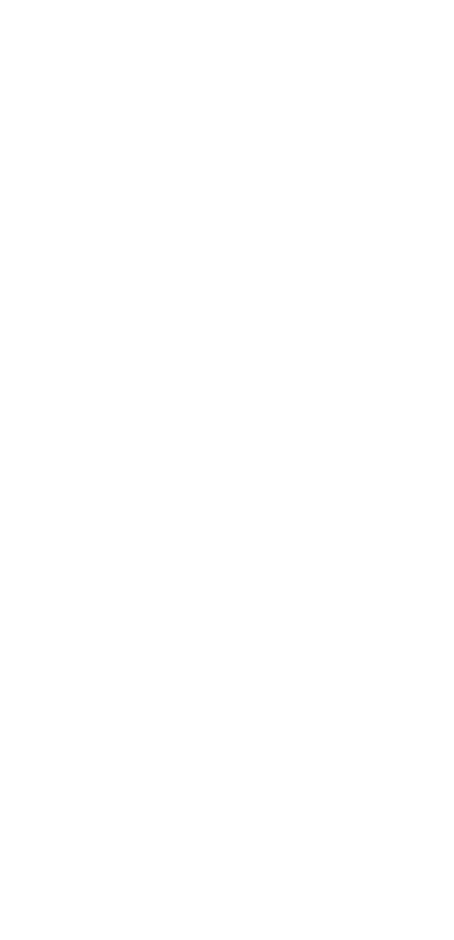
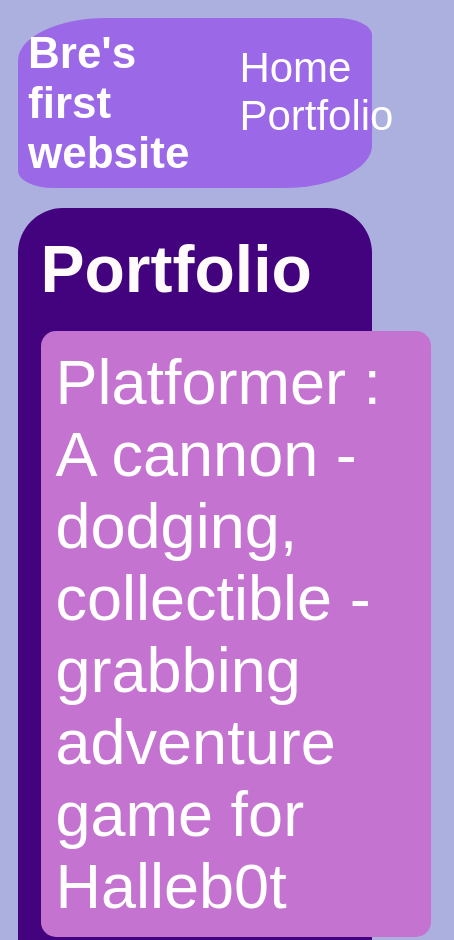
Before and after one commit to Bre08/bre08.github.io, a plain HTML site: page portfolio.html in a window 390 px wide. Shown: the top 940 px of the page, 454 px wide, since content can reach past the window. Before the commit the page ends 844 px from the top, so only its background shows below. Drawn offline with Linux system fonts and the light colour scheme.

Commit message:
add portfolio.html file

```diff
--- a/portfolio.html
+++ b/portfolio.html
@@ -0,0 +1,39 @@
+<!DOCTYPE HTML>
+<html>
+    <head>
+        <title> Bre's Website</title>
+        <link rel="stylesheet" href="style.css">
+    </head>
+
+    <body>
+        <div id="all-contents">
+            <nav>
+                <h1> Bre's first website</h1>
+                <ul id="nal-ul">
+                    <li class="nav-li">
+                        <a class="nav-a" href="index.html"> Home</a>
+                    </li>
+                    <li class="nav-li">
+                        <a class="nav-a" href="portfolio.html"> Portfolio</a>
+                    </li>
+                </ul>
+            </nav>
+            <main>
+                <div class="content">
+                    <h1>Portfolio</h1>
+                    <ul id="portfolio">
+                        <li>
+                        <a href="projects/platformer/">Platformer : A cannon - dodging, collectible - grabbing adventure game for Halleb0t</a>
+                    </li>
+                        <li>
+                        <a href="projects/bouncing-box/">Bouncing Box : A project that gives you a taste of game development on the web </a>
+                    </li>
+                        <li>
+                        <a href="projects/circularity/">Circularity : A motion poem using random number generation and velocity applied to circle shapes...</a>
+                    </li>
+                    </ul>
+                </div>
+            </main>
+        </div>
+    </body>
+</html>
--- a/style.css
+++ b/style.css
@@ -64,3 +64,80 @@ main {
 h2, h3 {
     margin: 0px;
 }
+
+ /* portfolio styles */
+ .content h1 {
+    color: rgb(255, 251, 251);
+    border-radius: 30px;
+}
+
+#portfolio {
+    list-style-type: none;
+    padding-left: 0;
+}
+
+#portfolio li {
+    background: #c573d1;
+    padding: 10px;
+    border-radius: 10px;
+    margin-bottom: 10px;
+}
+
+#portfolio li:hover {
+    background: #eee;
+}
+
+#portfolio a {
+    text-decoration: none;
+    color: #ffffff;
+}
+
+  /* responsive web design */
+  @media screen and (min-width: 120px) and (max-width: 1080px) {
+    main {
+      height: 100ch;
+      zoom: 1.5;
+      display: grid;
+    }
+
+    h1 {
+      font-size: 44px;
+    }
+
+    h2 {
+      font-size: 42px;
+    }
+
+    h3 {
+      font-size: 36px;
+    }
+
+    #all-contents {
+      height: 100ch;
+      margin: none;
+    }
+
+    a {
+      font-size: 42px;
+    }
+
+    .sidebar {
+      margin-right: 0px;
+      justify-content: center;
+      align-items: center;
+    }
+
+    .sidebar-img {
+      width: 100%;
+    }
+
+    p,
+    li {
+      font-size: 24px;
+    }
+
+    .content {
+      align-content: center;
+      justify-content: center;
+    }
+}
```
Also changed, not shown: index.html (+1 -1 lines).
